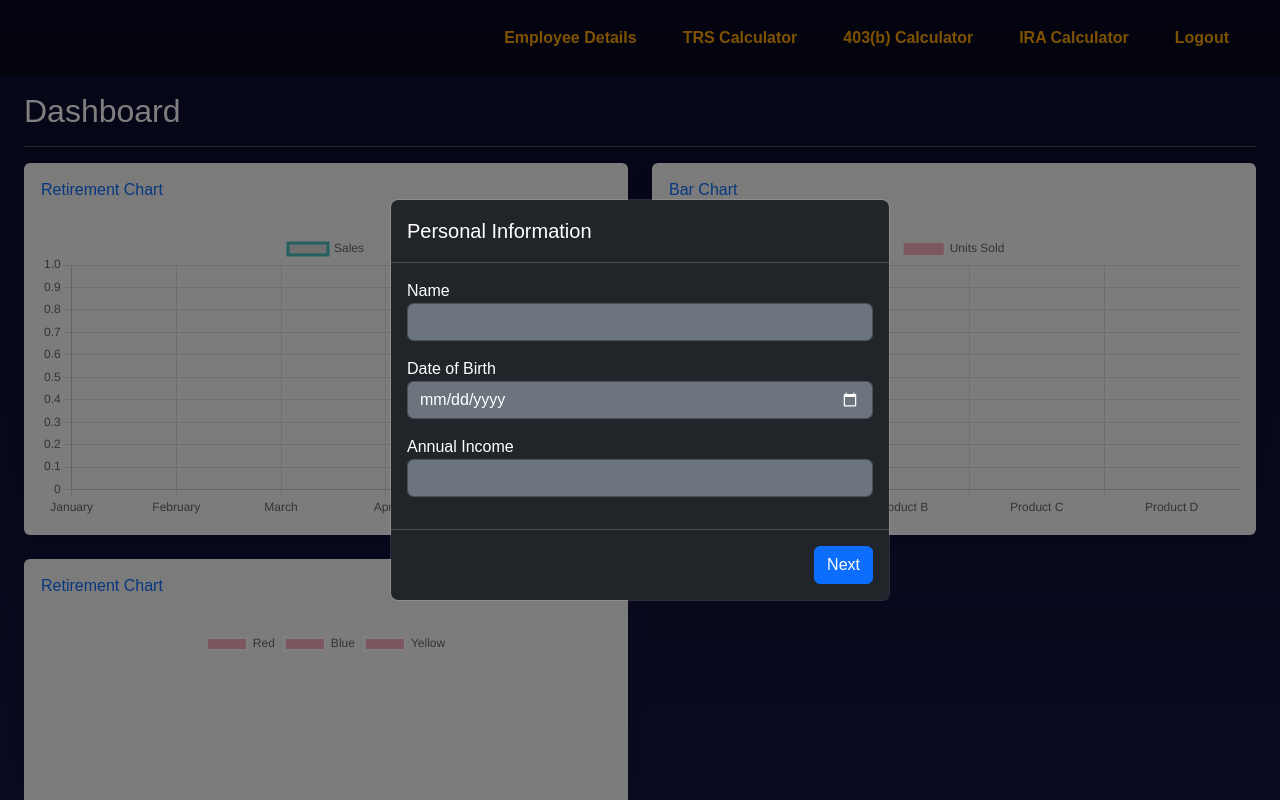
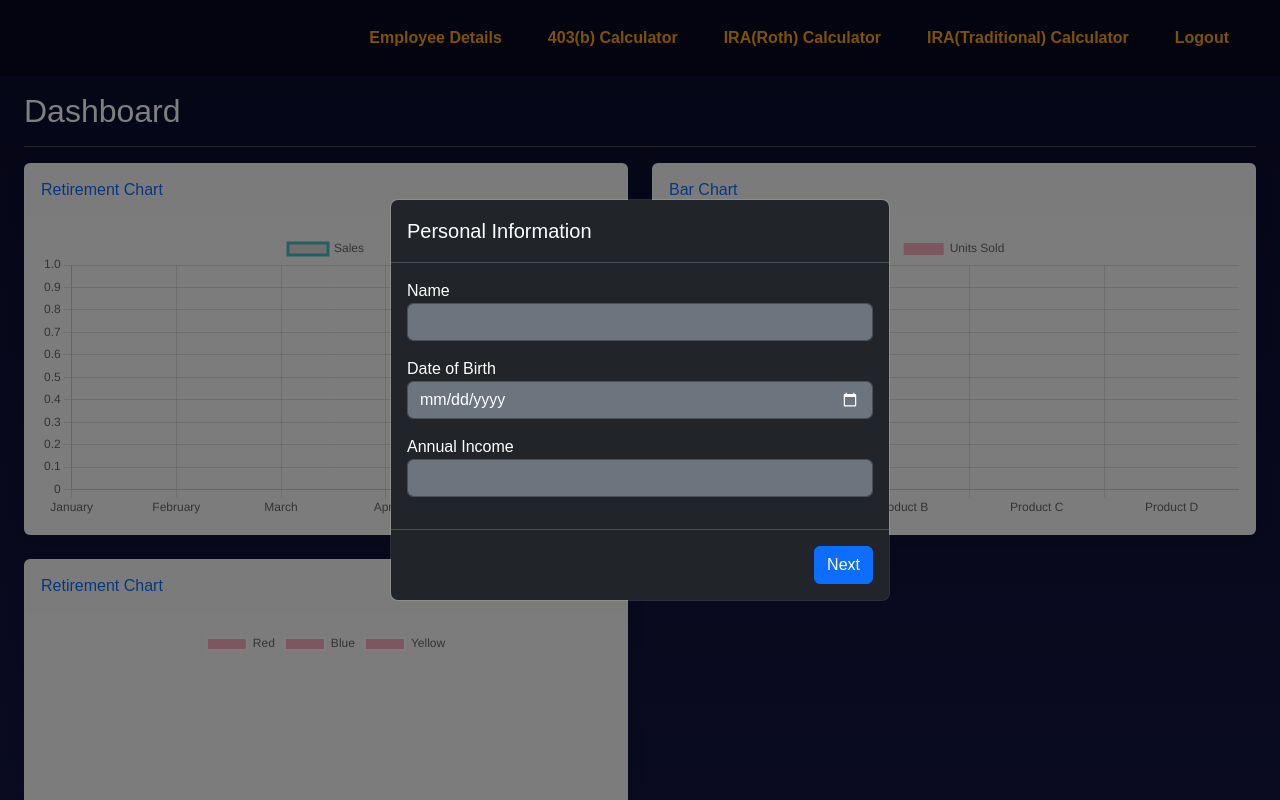
Before and after one commit to chimpiriudaykiran/Fidelity, a Flask app: page /dashboard in a window 1280 px wide. Run offline with Flask 3, Linux system fonts and the light colour scheme; the visitor is signed in with stand-in values (Sample User, id 1); data that the repository does not hold is empty; parts of the project's set-up code (start-up, migrations or seed data) failed here and were passed over; some libraries are stand-ins or nearby versions.

Commit message:
Update dashboard.html

```diff
--- a/templates/dashboard.html
+++ b/templates/dashboard.html
@@ -94,13 +94,14 @@
                     </button>
                 </li>
                 <li class="nav-item">
-                    <button type="button" class="nav-link" href="#trs-calculator">TRS Calculator</button>
+                    <button type="button" class="nav-link" href="/403b_calculator">403(b) Calculator</button>
                 </li>
                 <li class="nav-item">
-                    <button type="button" class="nav-link" href="#403b-calculator">403(b) Calculator</button>
+                    <button type="button" class="nav-link" href="/ira_roth_calculator">IRA(Roth) Calculator</button>
                 </li>
+
                 <li class="nav-item">
-                    <button type="button" class="nav-link" href="#ira-calculator">IRA Calculator</button>
+                    <button type="button" class="nav-link" href="/ira_trad_calculator">IRA(Traditional) Calculator</button>
                 </li>
                 <li class="nav-item">
                     <button type="button" class="nav-link" onclick="window.location.href='/logout'">Logout</button>
```
